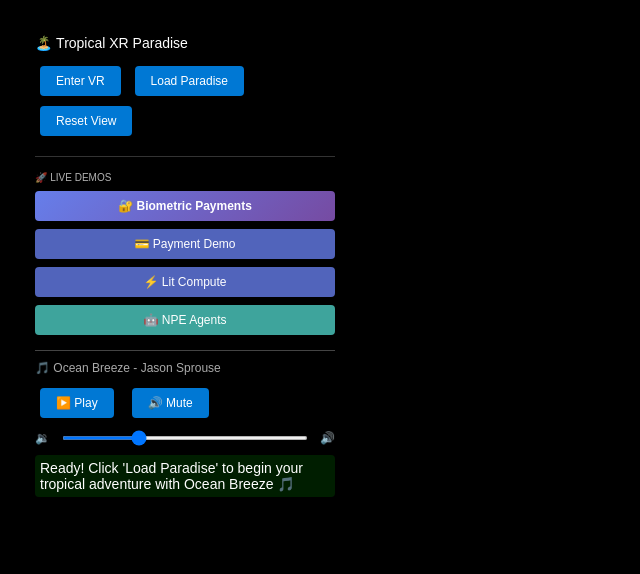
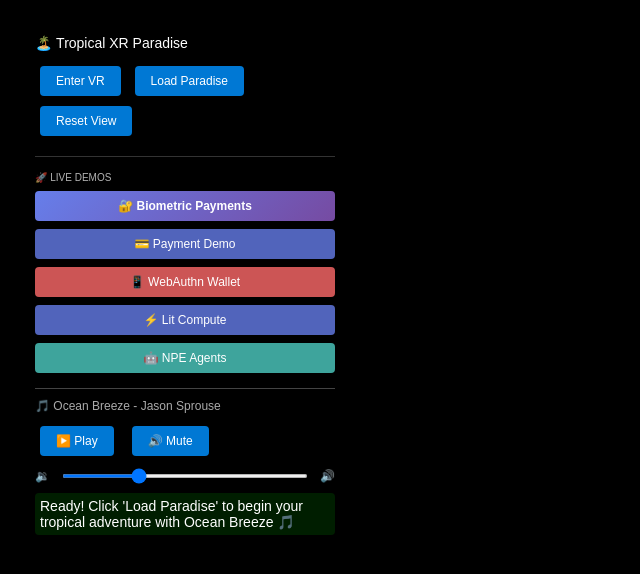
Before and after one commit to jasonsprouse/the-beach, a website: page public/index.html in a window 1280 px wide. Shown: the whole page, without its empty margins (0-640 px from the left). Drawn offline with nearby package versions, Linux system fonts and the light colour scheme.

Commit message:
feat: Add WebAuthn wallet demo to navigation
- Add WebAuthn Wallet Demo link to main app navigation
- Update demo launcher script to include WebAuthn demo
- 4 total demos now available: Landing, Payment, WebAuthn, and main app

```diff
--- a/public/index.html
+++ b/public/index.html
@@ -114,6 +114,7 @@
                 <div style="font-size: 10px; color: rgba(255,255,255,0.7); margin-bottom: 8px;">🚀 LIVE DEMOS</div>
                 <a href="/biometric-landing.html" style="display: block; margin-bottom: 8px; padding: 8px 16px; background: linear-gradient(135deg, #667eea 0%, #764ba2 100%); color: white; text-decoration: none; border-radius: 4px; font-size: 12px; font-weight: bold; text-align: center;">🔐 Biometric Payments</a>
                 <a href="/biometric-payment-demo.html" style="display: block; margin-bottom: 8px; padding: 8px 16px; background: rgba(102, 126, 234, 0.8); color: white; text-decoration: none; border-radius: 4px; font-size: 12px; text-align: center;">💳 Payment Demo</a>
+                <a href="/webauthn-wallet-demo.html" style="display: block; margin-bottom: 8px; padding: 8px 16px; background: rgba(255, 107, 107, 0.8); color: white; text-decoration: none; border-radius: 4px; font-size: 12px; text-align: center;">📱 WebAuthn Wallet</a>
                 <a href="/lit-compute.html" style="display: block; margin-bottom: 8px; padding: 8px 16px; background: rgba(102, 126, 234, 0.8); color: white; text-decoration: none; border-radius: 4px; font-size: 12px; text-align: center;">⚡ Lit Compute</a>
                 <a href="/agent-dashboard.html" style="display: block; padding: 8px 16px; background: rgba(78, 205, 196, 0.8); color: white; text-decoration: none; border-radius: 4px; font-size: 12px; text-align: center;">🤖 NPE Agents</a>
             </div>
```
Also changed, not shown: 1 other file.
